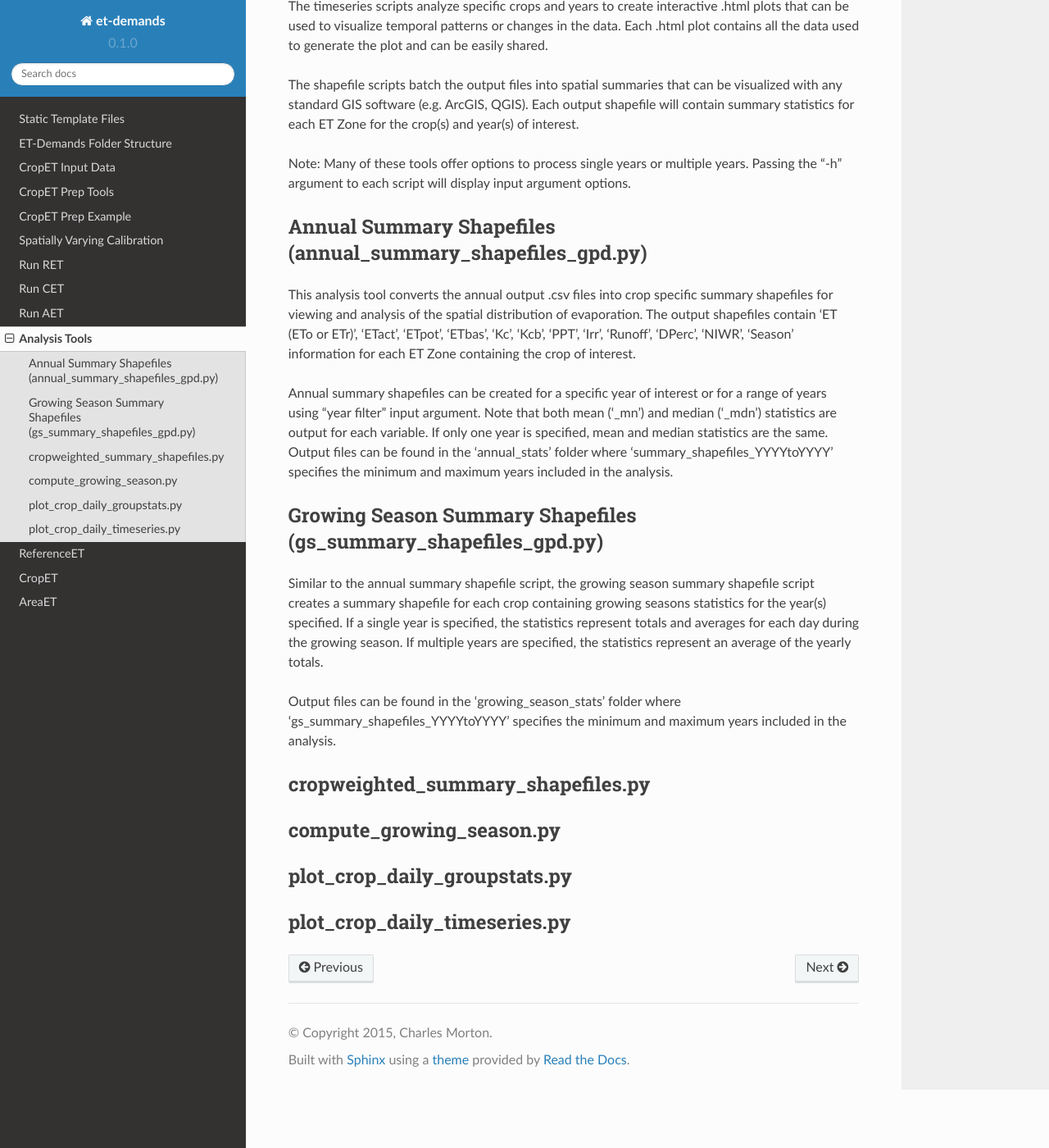
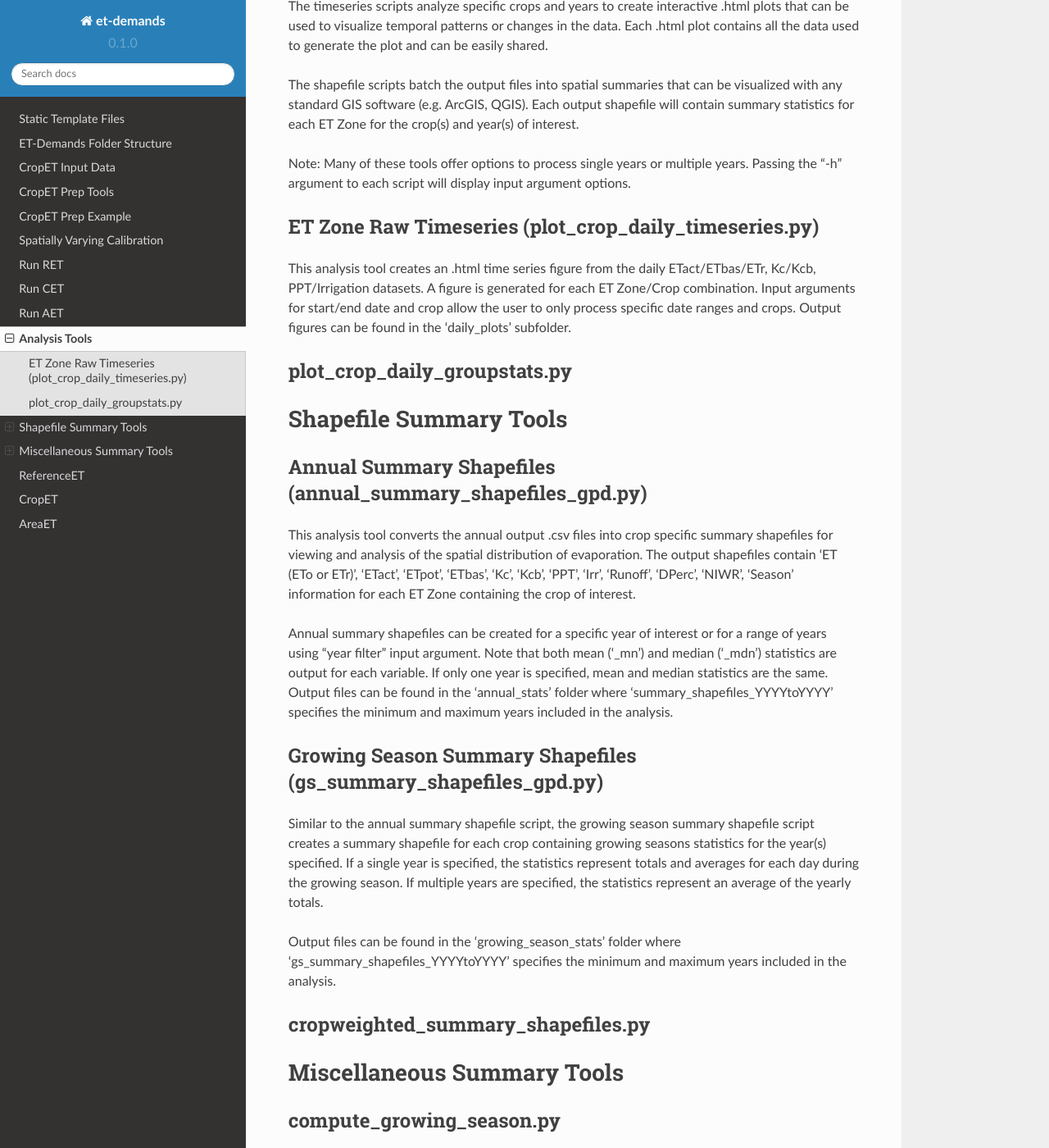
Before and after one commit to DOI-BOR/et-demands, a Sphinx documentation site: the page built from docs/tools.rst, in a window 1280 px wide and 1400 px high, scrolled down 260 px. Shown: the whole window at 82% size. Built offline with Sphinx 7.4.7 and the Read the Docs theme 2.0.0, drawn with Linux system fonts in a browser that asks for light colours.

Commit message:
Formatting Tests
Formatting Tests

```diff
--- a/docs/tools.rst
+++ b/docs/tools.rst
@@ -1,20 +1,44 @@
 Analysis Tools
 ==============
-ETDemands provides post-processing tools to assist with summarizing and viewing the raw daily, monthly, and annual .csv datasets. In general, there are two types of outputs: Timeseries Plots and Summary Shapefiles
+ETDemands provides post-processing tools to assist with summarizing and viewing
+the raw daily, monthly, and annual .csv datasets. In general, there are two types
+of outputs: Timeseries Plots and Summary Shapefiles
 
-The timeseries scripts analyze specific crops and years to create interactive .html plots that can be used to visualize temporal patterns or changes in the data. Each .html plot contains all the data used to generate the plot and can be easily shared.
+The timeseries scripts analyze specific crops and years to create interactive
+.html plots that can be used to visualize temporal patterns or changes in the
+data. Each .html plot contains all the data used to generate the plot and can be
+easily shared.
 
-The shapefile scripts batch the output files into spatial summaries that can be visualized with any standard GIS software (e.g. ArcGIS, QGIS). Each output shapefile will contain summary statistics for each ET Zone for the crop(s) and year(s) of interest.
+The shapefile scripts batch the output files into spatial summaries that can be
+visualized with any standard GIS software (e.g. ArcGIS, QGIS). Each output
+shapefile will contain summary statistics for each ET Zone for the crop(s) and
+year(s) of interest.
 
-Note: Many of these tools offer options to process single years or multiple years. Passing the "-h" argument to each script will display input argument options.
+Note: Many of these tools offer options to process single years or multiple
+years. Passing the "-h" argument to each script will display input argument
+options.
 
 
+ET Zone Raw Timeseries (plot_crop_daily_timeseries.py)
+---------
+This analysis tool creates an .html time series figure from the daily
+ETact/ETbas/ETr, Kc/Kcb, PPT/Irrigation datasets. A figure is generated for
+each ET Zone/Crop combination. Input arguments for start/end date and crop
+allow the user to only process specific date ranges and crops. Output figures
+can be found in the 'daily_plots' subfolder.
+
+plot_crop_daily_groupstats.py
+---------
+
+
+
+Shapefile Summary Tools
+==============
 Annual Summary Shapefiles (annual_summary_shapefiles_gpd.py)
 ---------
 This analysis tool converts the annual output .csv files into crop specific summary shapefiles for viewing and analysis of the spatial distribution of evaporation. The output shapefiles contain 'ET (ETo or ETr)', 'ETact', 'ETpot', 'ETbas', 'Kc', 'Kcb', 'PPT', 'Irr', 'Runoff', 'DPerc', 'NIWR', 'Season' information for each ET Zone containing the crop of interest.
 
 Annual summary shapefiles can be created for a specific year of interest or for a range of years using "year filter" input argument. Note that both mean ('_mn') and median ('_mdn') statistics are output for each variable. If only one year is specified, mean and median statistics are the same. Output files can be found in the 'annual_stats' folder where 'summary_shapefiles_YYYYtoYYYY' specifies the minimum and maximum years included in the analysis.
-
 
 Growing Season Summary Shapefiles (gs_summary_shapefiles_gpd.py)
 ---------
@@ -25,13 +49,8 @@
 cropweighted_summary_shapefiles.py
 ---------
 
+Miscellaneous Summary Tools
+==============
+
 compute_growing_season.py
 ---------
-
-
-plot_crop_daily_groupstats.py
----------
-
-
-plot_crop_daily_timeseries.py
----------
```
